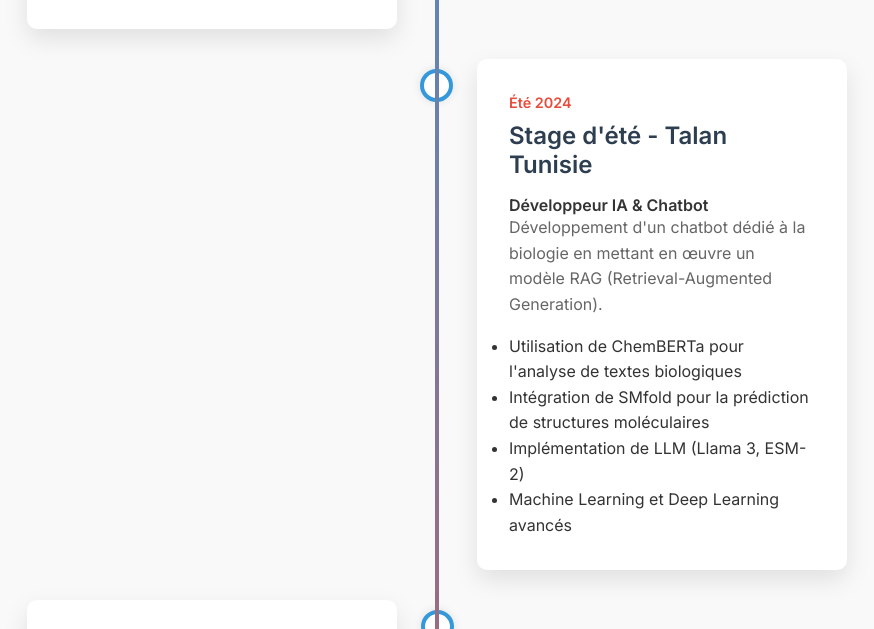
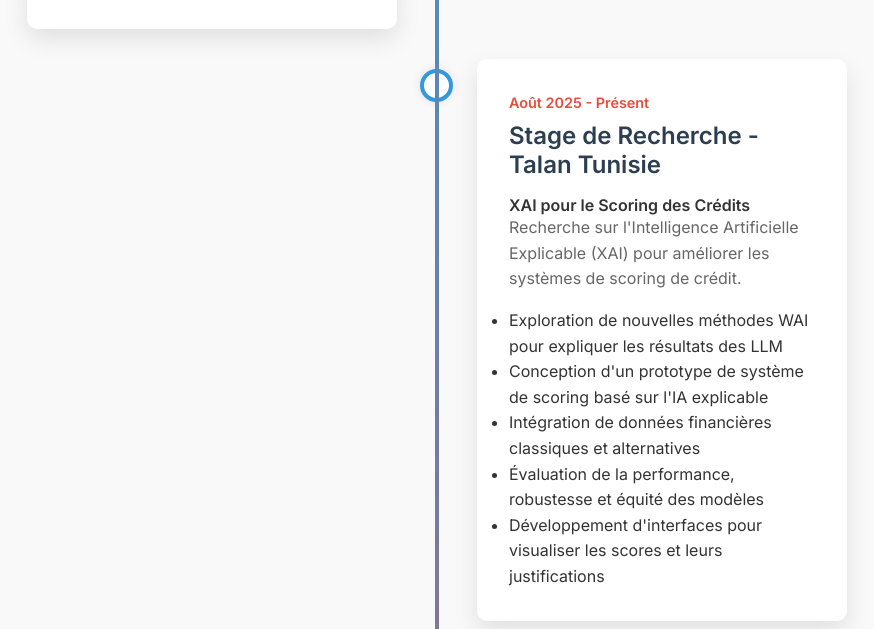
Before and after one commit to mhamedgarbaa/html-page, a website: page index.html in a window 1280 px wide. Shown: the part 3696-4325 px from the top of the page, without its empty margins (203-1077 px from the left). Drawn offline with Linux system fonts and the light colour scheme.

Commit message:
Add XAI for Credit Score research internship at Talan to portfolio

```diff
--- a/index.html
+++ b/index.html
@@ -396,6 +396,22 @@
             </div>
 
             <div class="timeline-item right fade-in">
+                <div class="timeline-content">
+                    <div class="timeline-date">Août 2025 - Présent</div>
+                    <h3>Stage de Recherche - Talan Tunisie</h3>
+                    <h4>XAI pour le Scoring des Crédits</h4>
+                    <p>Recherche sur l'Intelligence Artificielle Explicable (XAI) pour améliorer les systèmes de scoring de crédit.</p>
+                    <ul>
+                        <li>Exploration de nouvelles méthodes WAI pour expliquer les résultats des LLM</li>
+                        <li>Conception d'un prototype de système de scoring basé sur l'IA explicable</li>
+                        <li>Intégration de données financières classiques et alternatives</li>
+                        <li>Évaluation de la performance, robustesse et équité des modèles</li>
+                        <li>Développement d'interfaces pour visualiser les scores et leurs justifications</li>
+                    </ul>
+                </div>
+            </div>
+
+            <div class="timeline-item left fade-in">
                 <div class="timeline-content">
                     <div class="timeline-date">Été 2024</div>
                     <h3>Stage d'été - Talan Tunisie</h3>
```
